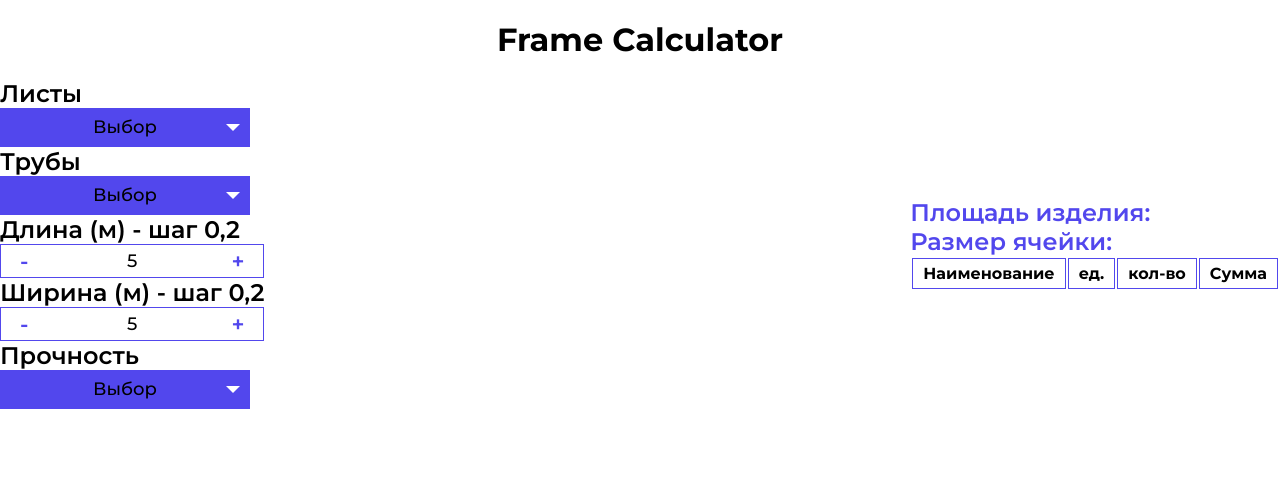
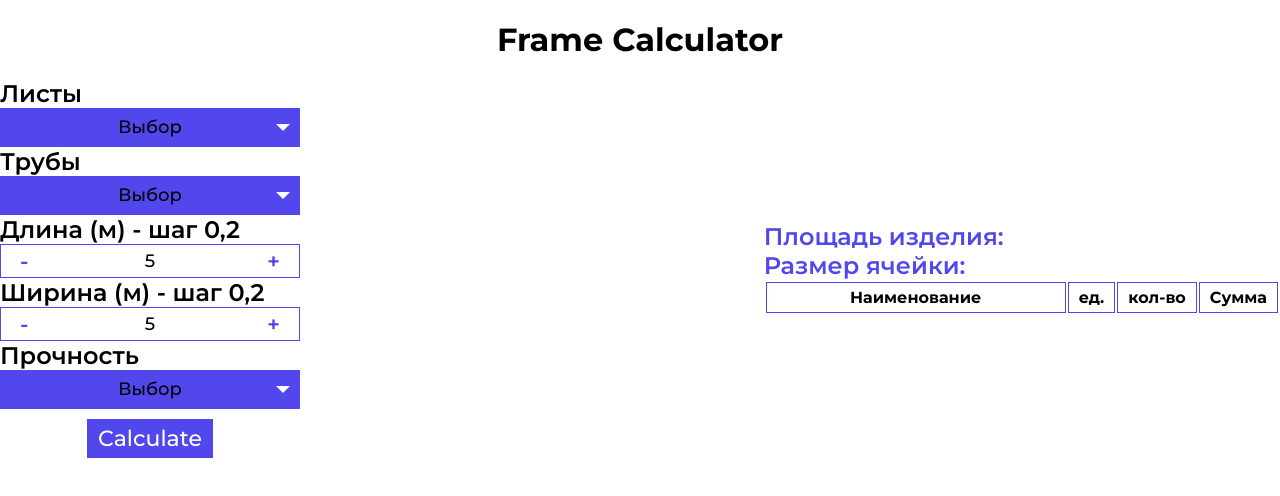
Before and after one commit to JI3BA/Frame-Calculator, a React (Create React App) app: page / in a window 1280 px wide. Shown: the top 496 px of the page. Built offline with nearby package versions, Linux system fonts and the light colour scheme.

Commit message:
added component Button and fix style different components and working over getting data from CustomSelector

```diff
--- /dev/null
+++ b/src/components/Button/Button.jsx
@@ -0,0 +1,10 @@
+import React from "react";
+import './Button.scss'
+
+const Button = ({children}) => {
+    return(
+        <button className="button">{children}</button>
+    )
+}
+
+export default Button
--- /dev/null
+++ b/src/components/Button/Button.scss
@@ -0,0 +1,23 @@
+.button{
+    padding: 5px 10px;
+    border: 1px solid #5247ed;
+    font-size: 22px;
+    font-weight: 500;
+    background: #5247ed;
+    color: #ffffff;
+    box-shadow: 5px 5px 5px transparent;
+    transform: scale(1);
+    cursor: pointer;
+    transition: background .5s, color .5s, transform .5s, box-shadow .5s;
+
+    &:hover{
+        background: #ffffff;
+        color: #5247ed;
+        box-shadow: 3px 3px 5px #5247ed;
+    }
+
+    &:active{
+        transform: scale(0.95);
+    }
+
+}
--- a/src/components/CustomSelect/CustomSelect.scss
+++ b/src/components/CustomSelect/CustomSelect.scss
@@ -1,7 +1,7 @@
 .custom-select{
     &__container {
         display: inline-block;
-        min-width: 250px;
+        min-width: 300px;
         text-align: center;
         position: relative;
     }
--- a/src/components/Main/Calculator/Calculator.jsx
+++ b/src/components/Main/Calculator/Calculator.jsx
@@ -4,6 +4,7 @@ import Input from "../../Input/Input";
 import '../Calculator/Calculator.scss'
 import data from '../../../data/data.json'
 import config from '../../../data/config.json'
+import Button from "../../Button/Button";
 
 const Calculator = () => {
 
@@ -31,6 +32,9 @@ const Calculator = () => {
                     <p className="calculator__text">Прочность</p>
                     <CustomSelect optionsList={config.filter(item => item.type.includes('frame'))}/>
                 </div>
+                <div className="calculator__button">
+                    <Button>Calculate</Button>
+                </div>
             </div>
         </>
     )
--- a/src/components/Main/Calculator/Calculator.scss
+++ b/src/components/Main/Calculator/Calculator.scss
@@ -8,4 +8,10 @@
         font-size: 24px;
         font-weight: 600;
     }
+
+    &__button{
+        margin-top: 10px;
+        display: flex;
+        justify-content: center;
+    }
 }
--- a/src/components/Table/Table.scss
+++ b/src/components/Table/Table.scss
@@ -3,5 +3,9 @@
         max-width: 500px;
         border: 1px solid #5247ed;
         padding: 5px 10px;
+
+        &:nth-child(1){
+            min-width: 300px;
+        }
     }
 }
```
Also changed, not shown: src/components/CustomSelect/CustomSelect.jsx (line endings or trailing spaces).
